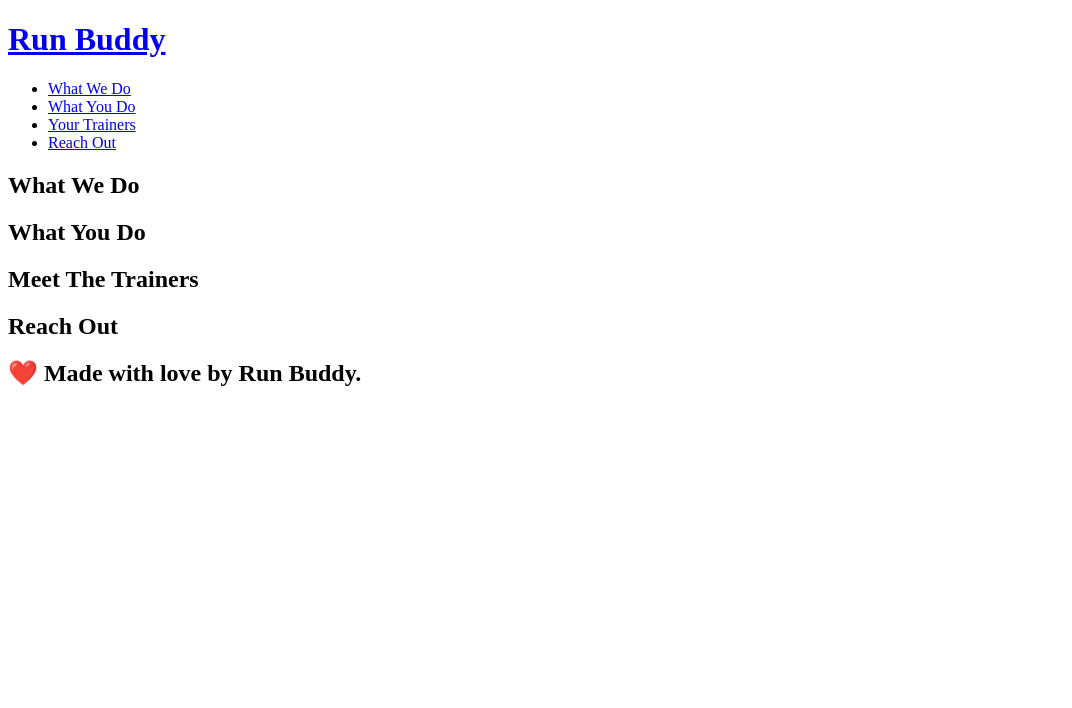
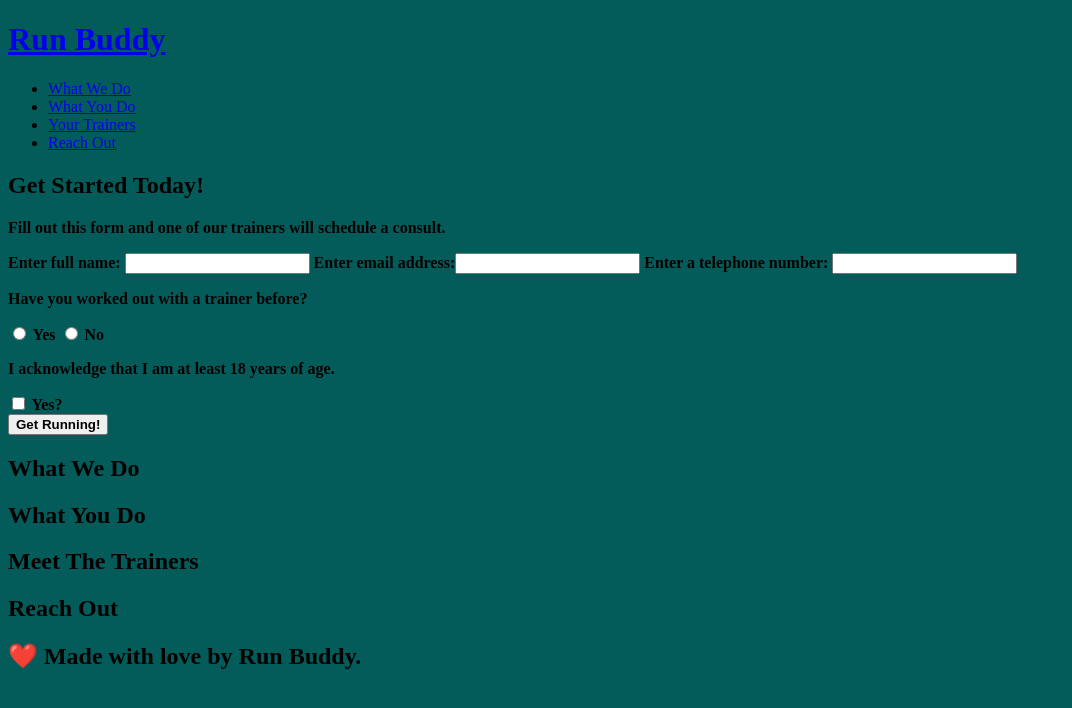
Before and after one commit to Hawilliams/run-buddy, a plain HTML site: page index.html in a window 1280 px wide. Shown: the whole page, without its empty margins (0-1072 px from the left). Drawn offline with Linux system fonts and the light colour scheme.

Commit message:
<background, form info, button>

```diff
--- a/index.html
+++ b/index.html
@@ -5,6 +5,7 @@
         <title>Run Buddy</title>
     </head>
     <body>
+        <body style="background-color:#045c5a;">
         <!-- navigation -->
         <header>
             <h1>
@@ -29,6 +30,41 @@
             </ul>
           </nav>
         </header>
+
+        <h2>Get Started Today!</h2>
+
+        <p>
+            <strong>Fill out this form and one of our trainers will schedule a consult.
+        </p>
+          <p>
+              Enter full name: <input> Enter email address:<input> Enter a telephone number: <input></p>
+           </strong>
+           <p>
+               <strong>Have you worked out with a trainer before?</strong><strong>
+               </p>
+           <div>
+               <label>
+                    <input type="radio" name="choice-radio">
+                    Yes
+                    </label>
+                    <label><input type="radio" name="choice radio">
+                    No
+                    </label>
+                    </div>
+               </label>
+           </div>
+           <div>
+               <p>
+                   <strong>I acknowledge that I am at least 18 years of age.</strong>
+                </p>
+                   <label>
+                       <input type="checkbox">
+                       Yes?
+               </label>
+           </div>
+           <button type="button">
+               <strong>Get Running!</strong></button>
+
 
         <!-- hero/jumbotron -->
         <section>
```
